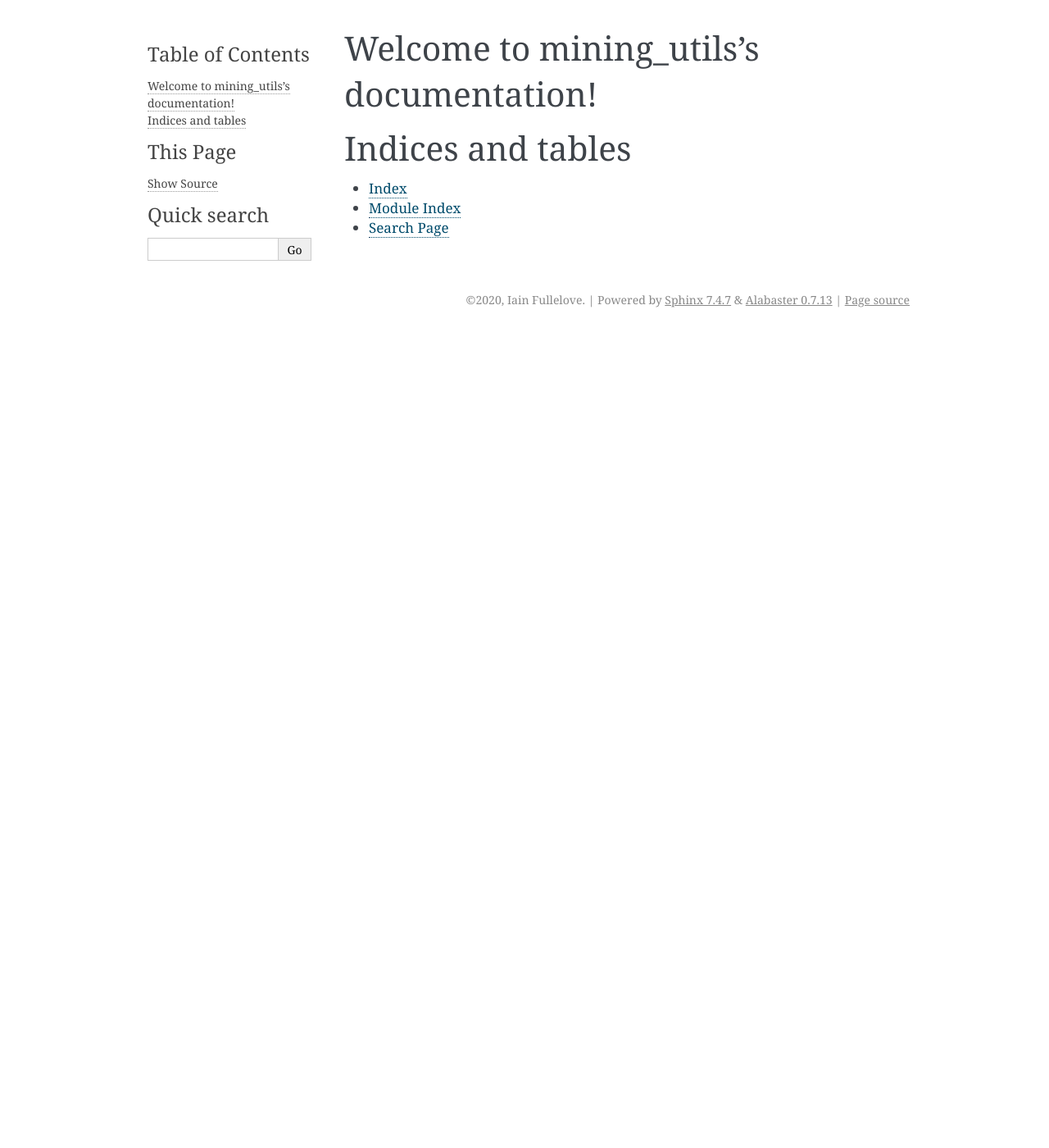
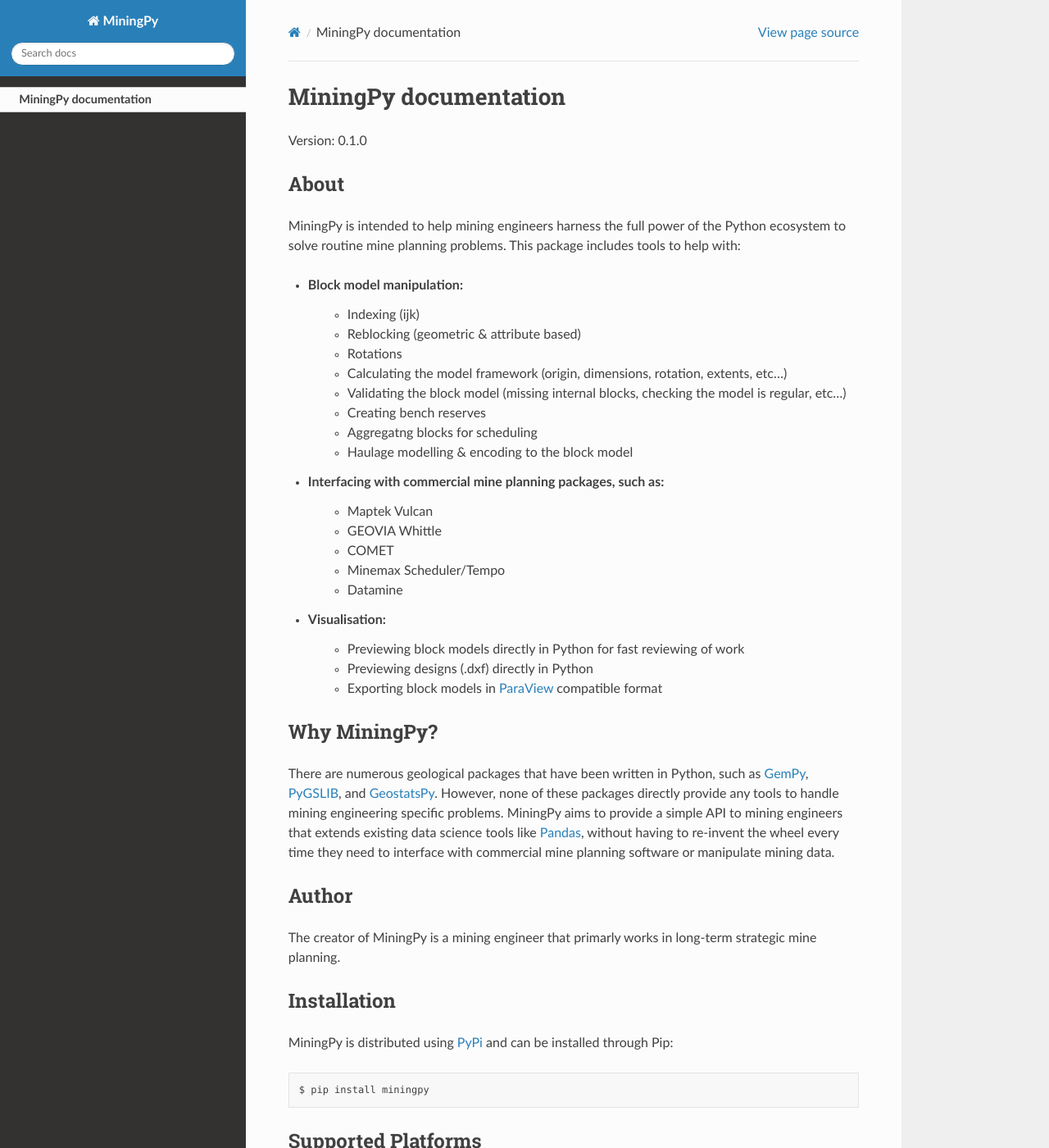
Before and after one commit to miningpy/miningpy, a Sphinx documentation site: the page built from docs/index.rst, in a window 1280 px wide and 1400 px high. Shown: the whole window at 82% size. Built offline with Sphinx 7.4.7 and the Read the Docs theme 2.0.0, drawn with Linux system fonts in a browser that asks for light colours; some of the changed text lies outside the part shown.

Commit message:
MU-13 updated sphinx documentation index page

```diff
--- a/docs/conf.py
+++ b/docs/conf.py
@@ -20,7 +20,7 @@
 
 # -- Project information -----------------------------------------------------
 
-project = 'mining_utils'
+project = 'MiningPy'
 copyright = f'{datetime.date.today().year}, Iain Fullelove'
 author = 'Iain Fullelove'
 
@@ -36,7 +36,8 @@
 extensions = ['recommonmark',
               'numpydoc',
               'sphinx.ext.autodoc',
-              'sphinx.ext.napoleon']
+              'sphinx.ext.napoleon',
+              "sphinx_rtd_theme"]
 
 # Add any paths that contain templates here, relative to this directory.
 templates_path = ['_templates']
@@ -52,7 +53,7 @@
 # The theme to use for HTML and HTML Help pages.  See the documentation for
 # a list of builtin themes.
 #
-html_theme = 'alabaster'
+html_theme = "sphinx_rtd_theme"
 
 # Add any paths that contain custom static files (such as style sheets) here,
 # relative to this directory. They are copied after the builtin static files,
--- a/docs/index.rst
+++ b/docs/index.rst
@@ -1,20 +1,81 @@
-.. mining_utils documentation master file, created by
+.. MiningPy documentation master file, created by
    sphinx-quickstart on Mon Aug  3 11:24:38 2020.
    You can adapt this file completely to your liking, but it should at least
    contain the root `toctree` directive.
 
-Welcome to mining_utils's documentation!
+========================================
+MiningPy documentation
 ========================================
 
+Version: |release|
+
 .. toctree::
-   :maxdepth: 2
-   :caption: Contents:
+   :name: Introduction
+   :hidden:
+
+   self
+
+About
+-----
+MiningPy is intended to help mining engineers harness the full power of the Python ecosystem to solve routine mine planning problems.
+This package includes tools to help with:
+
+* Block model manipulation:
+   * Indexing (ijk)
+   * Reblocking (geometric & attribute based)
+   * Rotations
+   * Calculating the model framework (origin, dimensions, rotation, extents, etc...)
+   * Validating the block model (missing internal blocks, checking the model is regular, etc...)
+   * Creating bench reserves
+   * Aggregatng blocks for scheduling
+   * Haulage modelling & encoding to the block model
+* Interfacing with commercial mine planning packages, such as:
+   * Maptek Vulcan
+   * GEOVIA Whittle
+   * COMET
+   * Minemax Scheduler/Tempo
+   * Datamine
+* Visualisation:
+   * Previewing block models directly in Python for fast reviewing of work
+   * Previewing designs (.dxf) directly in Python
+   * Exporting block models in `ParaView <https://www.paraview.org/>`_ compatible format
+
+Why MiningPy?
+-------------
+There are numerous geological packages that have been written in Python, such as `GemPy <https://www.gempy.org/>`_, `PyGSLIB <https://opengeostat.github.io/pygslib/>`_, and `GeostatsPy <https://github.com/GeostatsGuy/GeostatsPy>`_.
+However, none of these packages directly provide any tools to handle mining engineering specific problems.
+MiningPy aims to provide a simple API to mining engineers that extends existing data science tools like `Pandas <https://pandas.pydata.org/>`_, without having to re-invent the wheel every time they need to interface with commercial mine planning software or manipulate mining data.
+
+Author
+------
+The creator of MiningPy is a mining engineer that primarly works in long-term strategic mine planning.
+
+Installation
+------------
+MiningPy is distributed using `PyPi <https://pypi.org>`_ and can be installed through Pip::
+
+    $ pip install miningpy
+
+Supported Platforms
+-------------------
+MiningPy is only tested on Microsoft Windows 10.
+
+The package is built and tested nightly using environments based on `Virtualenv <https://virtualenv.pypa.io/>`_ and `Conda <https://docs.conda.io>`_ (with the current base Anaconda packages).
+
+MiningPy is tested to be compatible with the following versions of Python:
+
+* Python 3.6
+* Python 3.7
+* Python 3.8
+
+VTK is a dependency of MiningPy and there are known issues with the current Linux version of VTK published on `PyPi <https://pypi.org/project/vtk/>`_.
+
+API Reference
+-------------
 
 
+License
+-------
+MiningPy is licensed under the very liberal MIT-License_.
 
-Indices and tables
-==================
-
-* :ref:`genindex`
-* :ref:`modindex`
-* :ref:`search`
+.. _MIT-License: http://opensource.org/licenses/mit-license.php
```
Also changed, not shown: docs/core/core.rst (+6 -6 lines).
